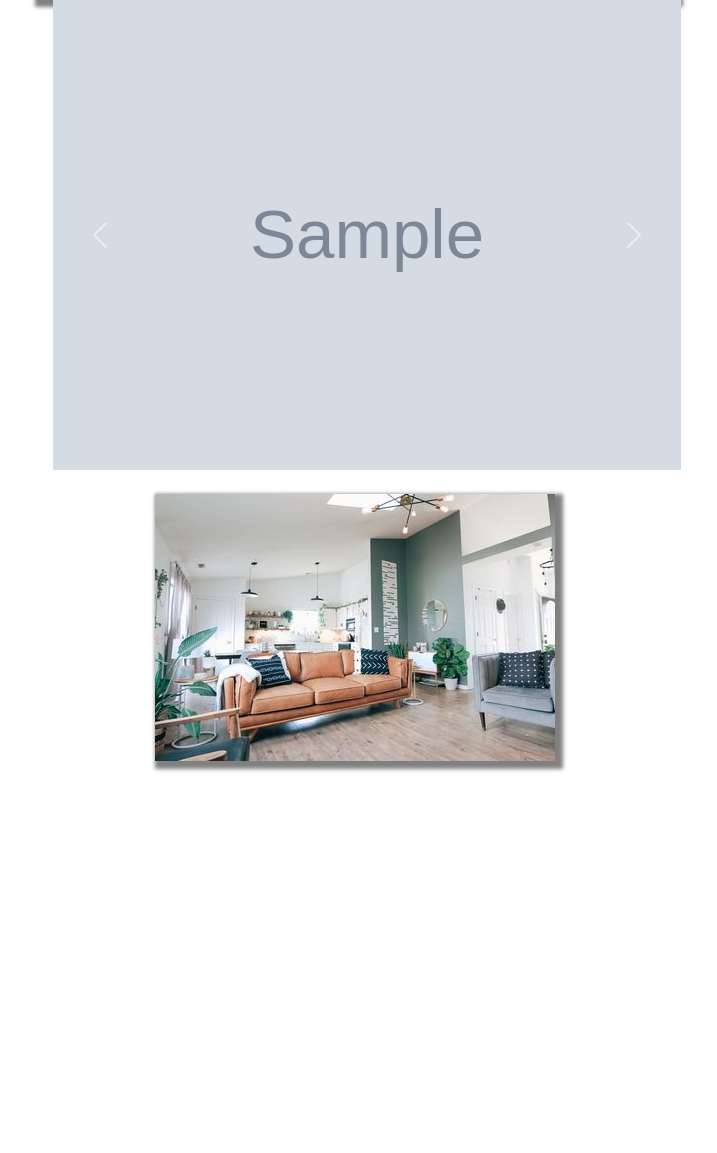
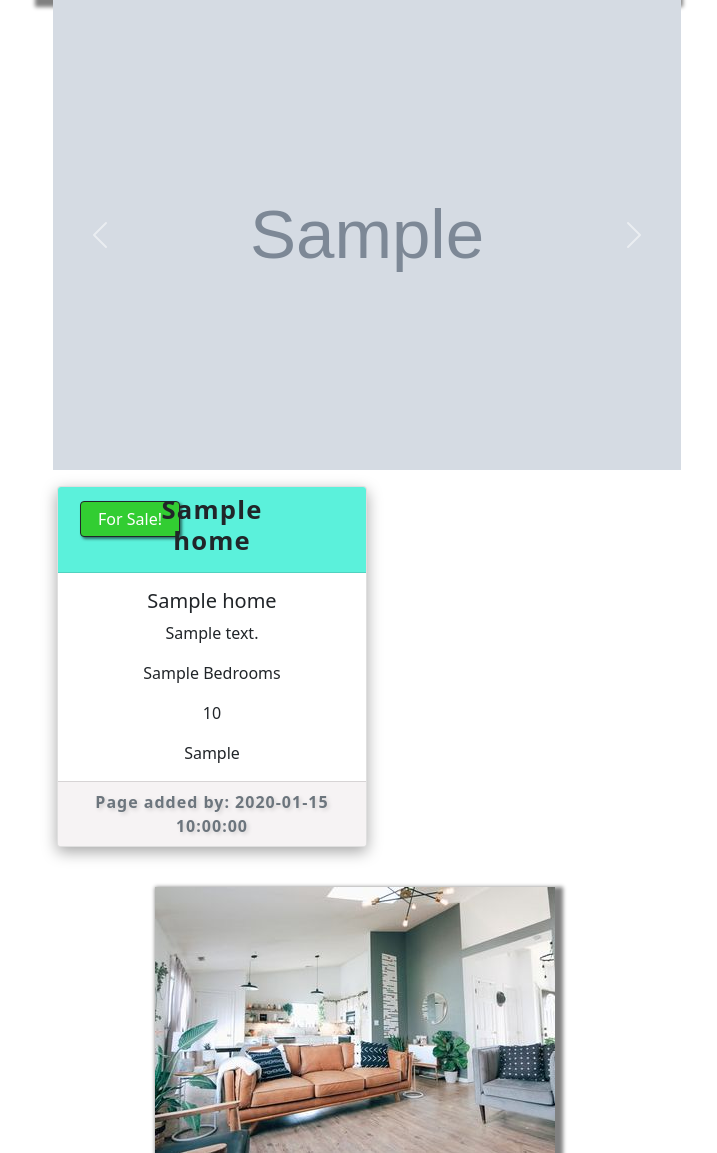
Before and after one commit to BXS-Archipelago/Property_Finder, a Flask app: template templates/view_home.html in a window 1280 px wide. Shown: the part 461-1614 px from the top of the page, without its empty margins (273-990 px from the left). Before the commit the page ends 1233 px from the top, so only its background shows below. Run offline with Flask 2, Linux system fonts and the light colour scheme; the template is opened without the code that fills it: most values are stand-ins (such as "Sample title", 1, 10 or a date in 2020); grey boxes marked "Sample" are stand-in pictures; some libraries are stand-ins or nearby versions.

Commit message:
Create card holder for View page

```diff
--- a/templates/view_home.html
+++ b/templates/view_home.html
@@ -41,7 +41,31 @@
 </div>
 
 <!--  Expanding/Collapsible Section for Each Entry -->
+ <div class="row row-cols-1 row-cols-sm-2 p-3">
 
+<div class="card text-center card-shadow g-0">
+  <div class="card-header row g-0">
+      <div class="col-3 signs">{% if home.sale_sold == "on" %}
+                <div class=" border border-dark border-1 rounded sold">Sold!</div>
+                {% else %}
+                <div class="sale border border-dark border-1 rounded">For Sale!</div>
+                {% endif %}</div>
+     <h6 class="list_title col-6">{{ home.category_name }}  </h6>
+     <div class="col-3"></div>
+  </div>
+  <div class="card-body">
+    <h5 class="card-title txt-1">{{ home.list_title }} </h5>
+    <p class="card-text txt-2">{{ home.list_description }}</p>
+    <p class="card-text txt-3">{{ home.list_bedrooms }} Bedrooms</p>
+    <p class="card-text txt-4">{{ home.list_price }}</p>
+    <p class="card-text txt-2">{{ home.sold_by }}</p>
+    </div>
+  <div class="card-footer text-muted">
+    Page added by: {{ home.created_by }}
+  </div>
+</div>
+</div>
+<div class="col-sm-3"></div>
  {% endfor %}
  </div>
 
```
